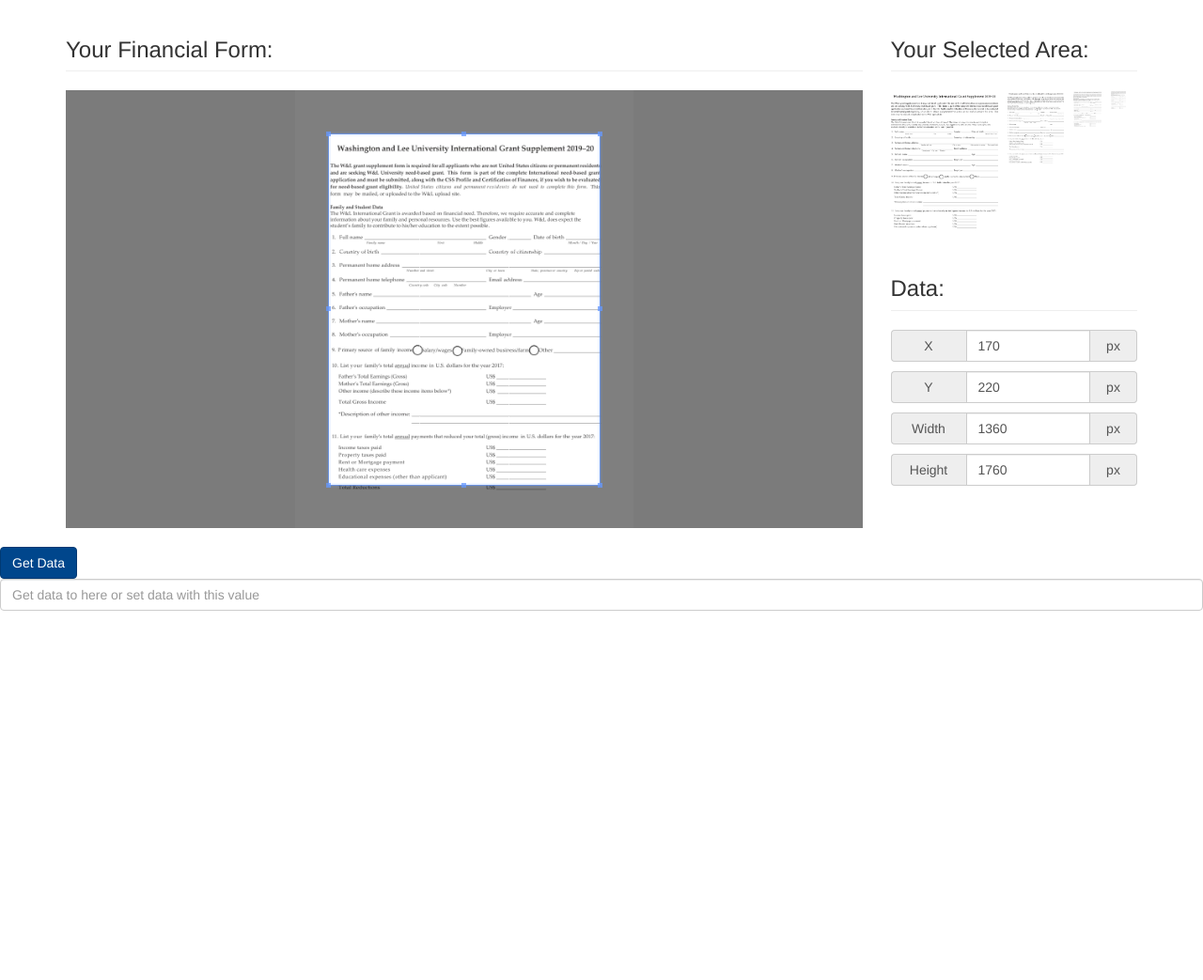
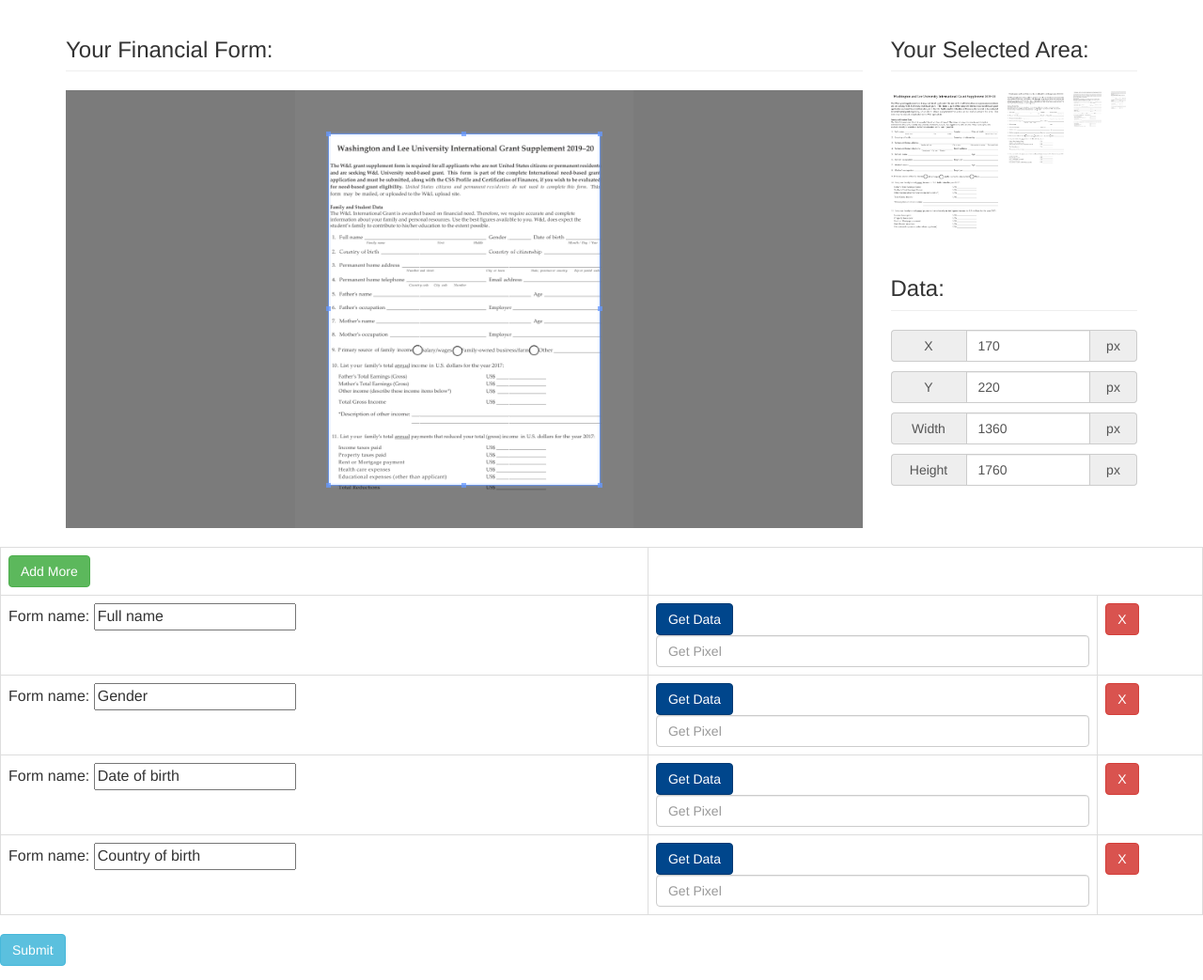
Before and after one commit to vietnakid/BedRock-Hackathon, a Flask app: page / in a window 1280 px wide. Shown: the whole page at 94% size. Before the commit the page ends 650 px from the top, so only its background shows below. Run offline with Flask 2, Linux system fonts and the light colour scheme; some libraries are stand-ins or nearby versions.

Commit message:
04.getDataForForms Create form HTML

```diff
--- a/modules/create_new_form.py
+++ b/modules/create_new_form.py
@@ -2,5 +2,5 @@
 from flask import Flask, render_template, json, request, jsonify, session
 
 def create_new_form():
-    form_name = ["Full name", "Gender", "Date of birth", "Country of birth"]
-    return render_template('index.html', form_name=form_name)
+    form_names = ["Full name", "Gender", "Date of birth", "Country of birth"]
+    return render_template('index.html', form_names=form_names)
--- a/static/js/javascript.js
+++ b/static/js/javascript.js
@@ -1,3 +1,26 @@
-$(document).ready(function () {
+$(document).ready(function(){
+    var i=1;
+    $('#add').click(function(){
+      i++;
+      $('#dynamic_field').append('<tr id="row'+i+'"><td><input type="text" name="name[]" placeholder="Enter your Name" class="form-control name_list" /></td><td><button type="button" name="remove" id="'+i+'" class="btn btn-danger btn_remove">X</button></td></tr>');
+    });
 
-});
+    $(document).on('click', '.btn_remove', function(){
+      var button_id = $(this).attr("id");
+      $('#row'+button_id+'').remove();
+    });
+
+    $('#submit').click(function(){
+      $.ajax({
+        url:"name.php",
+        method:"POST",
+        data:$('#add_name').serialize(),
+        success:function(data)
+        {
+          alert(data);
+          $('#add_name')[0].reset();
+        }
+      });
+    });
+
+  });
--- a/templates/index.html
+++ b/templates/index.html
@@ -1,7 +1,10 @@
 <head>
+    <script src="static/js/jquery-1.11.1.min.js"></script>
     <link href="static/css/bootstrap.min.css" rel="stylesheet" id="bootstrap-css">
     <script src="static/js/bootstrap.min.js"></script>
-    <script src="static/js/jquery-1.11.1.min.js"></script>
+    <link rel="stylesheet" href="https://maxcdn.bootstrapcdn.com/bootstrap/3.3.6/css/bootstrap.min.css" />
+    <!-- <script src="https://maxcdn.bootstrapcdn.com/bootstrap/3.3.6/js/bootstrap.min.js"></script> -->
+    <!-- <script src="https://ajax.googleapis.com/ajax/libs/jquery/2.2.0/jquery.min.js"></script> -->
     <link href="static/css/style.css" rel="stylesheet" id="bootstrap-css">
     <script src="static/js/crop_javascript.js"></script>
     <script src="static/js/javascript.js"></script>
@@ -51,10 +54,48 @@
       </div>
     </div>
   </div>
-  <button class="btn btn-primary" data-method="getData" data-option="" data-target="#putData" type="button">
-    <span class="docs-tooltip" data-toggle="tooltip" title="$().cropper("getData")">
-    Get Data
-    </span>
-    </button>
-    <input class="form-control" id="putData" type="text" placeholder="Get data to here or set data with this value">
+  <div class="form-group">
+      <form name="add_name" id="add_name">
+         <div class="table-responsive">
+            <table class="table table-bordered" id="dynamic_field">
+               <tr>
+                  <!-- <button class="btn btn-primary" data-method="getData" data-option="" data-target="#putData" type="button"><span class="docs-tooltip" data-toggle="tooltip" title="$().cropper('getData')">Get Data</span></button><input class="form-control" id="putData" type="text" placeholder="Get data to here or set data with this value"> -->
+                  <td><button type="button" name="add" id="add" class="btn btn-success">Add More</button></td>
+               </tr>
+               <input value="{{form_names|length}}" id="total_form" hidden>
+               {% for form_name in form_names %}
+               <tr id="row'+i+'">
+                  <td>Form name: <input name="form-name-{{loop.index}}" type="text" value="{{form_name}}"></td>
+                  <td><button class="btn btn-primary" data-method="getData" data-option="" data-target="#putData{{loop.index}}" type="button"><span class="docs-tooltip" data-toggle="tooltip" title="$().cropper("getData")">Get Data</span></button><input name="form-possition-{{loop.index}}" class="form-control" id="putData{{loop.index}}" type="text" placeholder="Get Pixel"></td>
+                  <td><button type="button" name="remove" id="{{loop.index}}" class="btn btn-danger btn_remove">X</button></td>
+               </tr>
+                {% endfor %}
+            </table>
+            <input type="button" name="submit" id="submit" class="btn btn-info" value="Submit" />
+         </div>
+      </form>
+   </div>
+   <script>
+      $(document).ready(function(){
+        var i= $('#total_form').val();
+       $('#add').click(function(){
+         i++;
+         $('#dynamic_field').append('<tr id="row'+i+'"><td>Form name: <input name="form-name-'+i+'" type="text"></td><td><button class="btn btn-primary" data-method="getData" data-option="" data-target="#putData'+i+'" type="button"><span class="docs-tooltip" data-toggle="tooltip" title="$().cropper("getData")">Get Data</span></button><input name="form-possition-'+i+'" class="form-control" id="putData'+i+'" type="text" placeholder="Get Pixel"></td><td><button type="button" name="remove" id="'+i+'" class="btn btn-danger btn_remove">X</button></td></tr>');
+       });
+
+       $(document).on('click', '.btn_remove', function(){
+         var button_id = $(this).attr("id");
+         $('#row'+button_id+'').remove();
+       });
+
+     });
+    </script>
+  <!-- <div id="dynamic-field">
+      <button class="btn btn-primary" data-method="getData" data-option="" data-target="#putData" type="button">
+        <span class="docs-tooltip" data-toggle="tooltip" title="$().cropper('getData')">
+        Get Data
+        </span>
+        </button>
+        <input class="form-control" id="putData" type="text" placeholder="Get data to here or set data with this value">
+  </div> -->
 </body>
```
